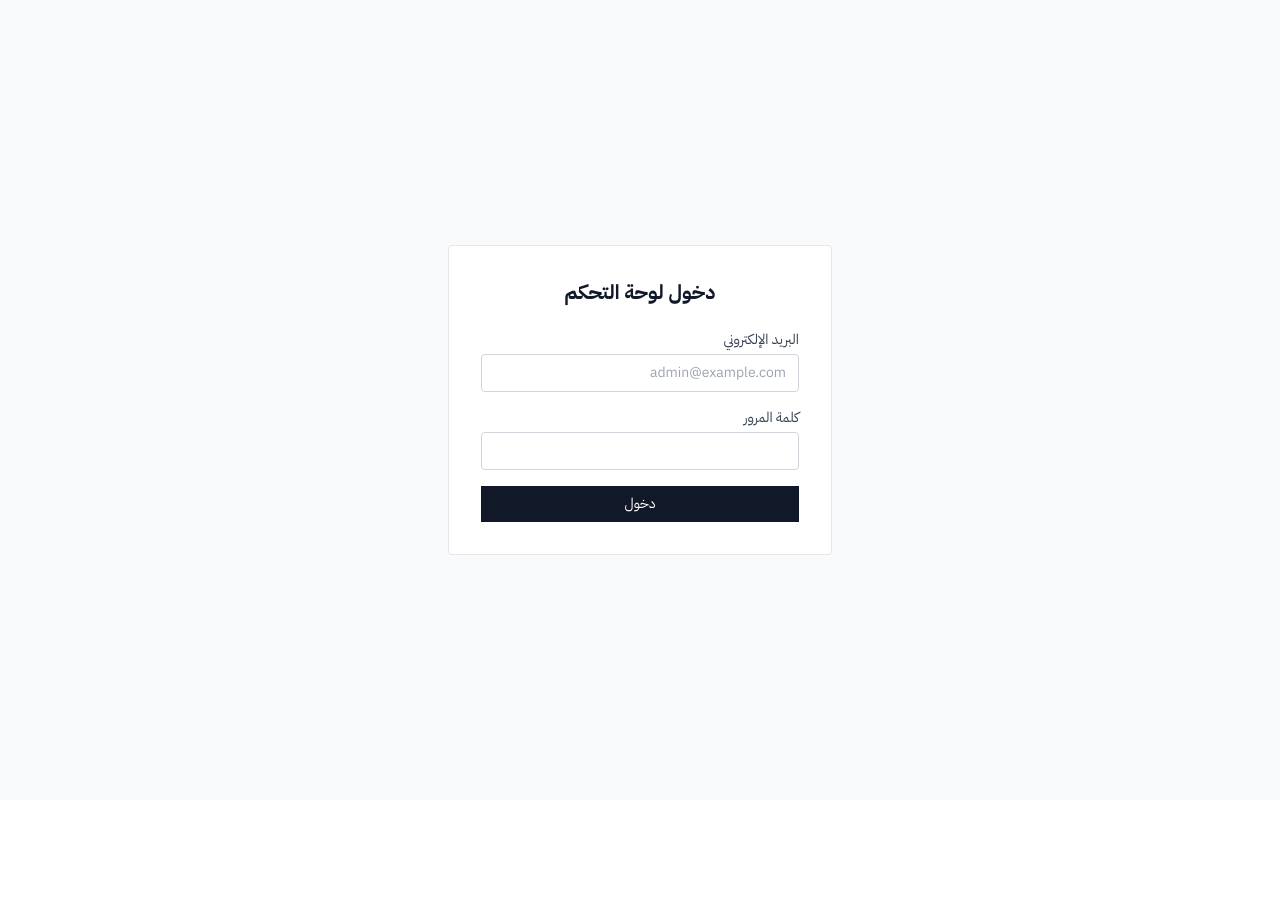
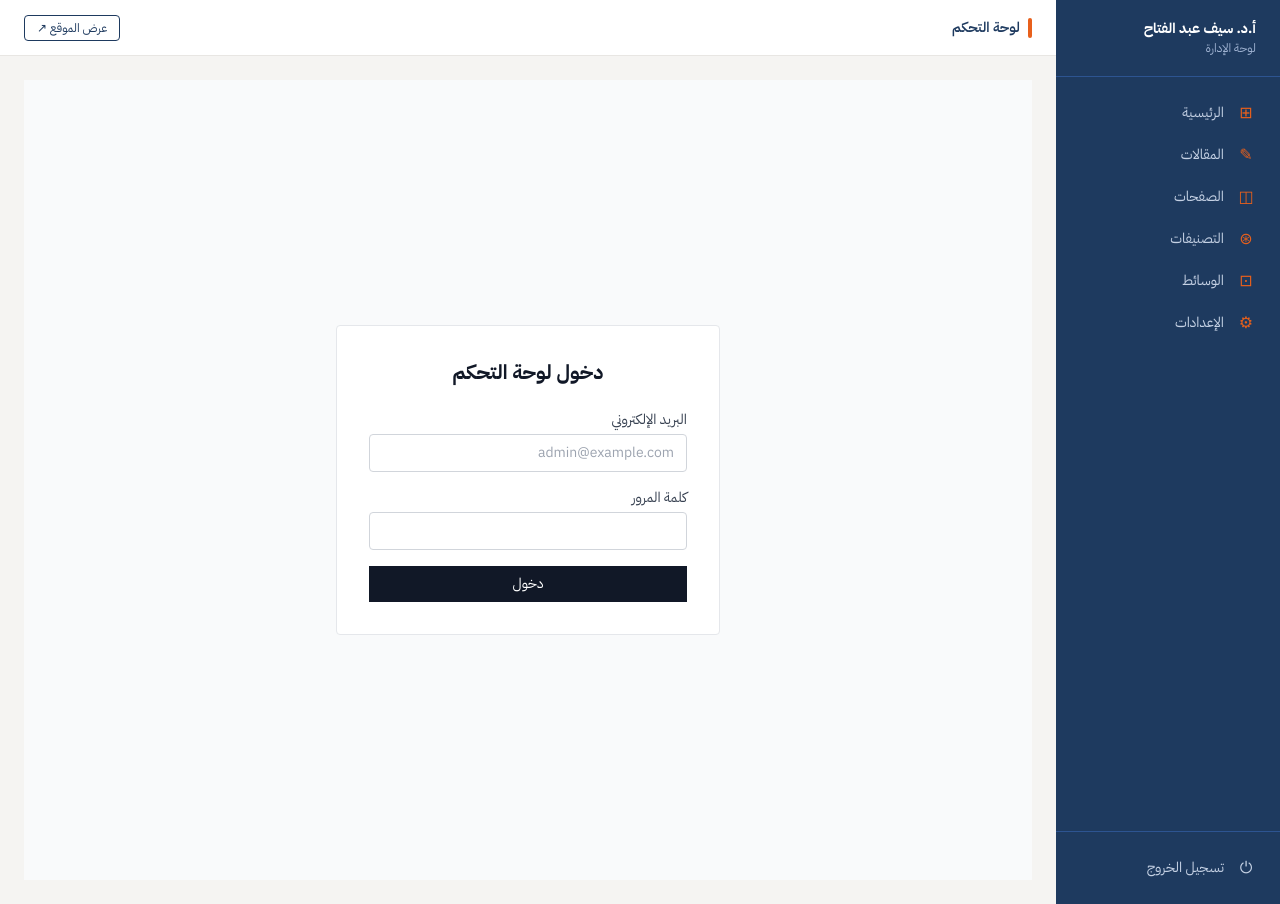
Before and after one commit to igwebmasterweb-oss/saif-abdelfattah-website, a Next.js app: page /admin/login in a window 1280 px wide. Before the commit the page ends 800 px from the top, so only its background shows below. Built offline with nearby package versions, Linux system fonts and the light colour scheme; no server answers.

Commit message:
design: admin layout with Navy sidebar + Orange accents + brand topbar

```diff
--- /dev/null
+++ b/app/admin/layout.tsx
@@ -0,0 +1,96 @@
+import Link from 'next/link';
+import type { ReactNode } from 'react';
+
+export const metadata = {
+ title: { default: 'لوحة التحكم', template: '%s | لوحة التحكم' },
+};
+
+const navItems = [
+ { label: 'الرئيسية', href: '/admin', icon: '⊞' },
+ { label: 'المقالات', href: '/admin/posts', icon: '✎' },
+ { label: 'الصفحات', href: '/admin/pages', icon: '◫' },
+ { label: 'التصنيفات', href: '/admin/categories', icon: '⊛' },
+ { label: 'الوسائط', href: '/admin/media', icon: '⊡' },
+ { label: 'الإعدادات', href: '/admin/settings', icon: '⚙' },
+];
+
+export default function AdminLayout({ children }: { children: ReactNode }) {
+ return (
+ <html lang="ar" dir="rtl">
+ <head>
+ <link rel="preconnect" href="https://fonts.googleapis.com" />
+ <link rel="preconnect" href="https://fonts.gstatic.com" crossOrigin="anonymous" />
+ <link
+ href="https://fonts.googleapis.com/css2?family=IBM+Plex+Sans+Arabic:wght@300;400;500;600;700&family=Inter:wght@400;500;600&display=swap"
+ rel="stylesheet"
+ />
+ </head>
+ <body
+ className="min-h-screen bg-[#f5f4f2]"
+ style={{ fontFamily: "'IBM Plex Sans Arabic', sans-serif" }}
+ >
+ <div className="flex min-h-screen">
+ {/* ===== SIDEBAR ===== */}
+ <aside
+ className="w-56 shrink-0 bg-[#1e3a5f] text-white flex flex-col"
+ style={{ minHeight: '100vh' }}
+ >
+ {/* Brand mark */}
+ <div className="px-6 py-5 border-b border-[#2d5491]">
+ <span className="block text-sm font-bold text-white leading-tight">
+ أ.د. سيف عبد الفتاح
+ </span>
+ <span className="block text-xs text-[#9fb2d1] mt-0.5">لوحة الإدارة</span>
+ </div>
+ {/* Nav */}
+ <nav className="flex-1 px-3 py-4 space-y-0.5">
+ {navItems.map((item) => (
+ <Link
+ key={item.href}
+ href={item.href}
+ className="flex items-center gap-3 px-3 py-2 rounded text-sm text-[#c5d1e4] hover:bg-[#2d5491] hover:text-white transition-colors"
+ >
+ <span className="text-[#e8601c] text-base w-5 text-center">{item.icon}</span>
+ {item.label}
+ </Link>
+ ))}
+ </nav>
+ {/* Logout */}
+ <div className="px-3 py-4 border-t border-[#2d5491]">
+ <form action="/admin/logout" method="POST">
+ <button
+ type="submit"
+ className="w-full flex items-center gap-3 px-3 py-2 rounded text-sm text-[#c5d1e4] hover:bg-red-700 hover:text-white transition-colors"
+ >
+ <span className="text-base w-5 text-center">⏻</span>
+ تسجيل الخروج
+ </button>
+ </form>
+ </div>
+ </aside>
+ {/* ===== MAIN CONTENT ===== */}
+ <div className="flex-1 flex flex-col">
+ {/* Top bar */}
+ <header className="bg-white border-b border-[#e8e6e3] h-14 flex items-center px-6 justify-between sticky top-0 z-40">
+ <div className="flex items-center gap-2">
+ <span className="w-1 h-5 bg-[#e8601c] rounded-full inline-block" />
+ <span className="text-sm font-semibold text-[#1e3a5f]">لوحة التحكم</span>
+ </div>
+ <Link
+ href="/"
+ target="_blank"
+ className="text-xs text-[#1e3a5f] border border-[#1e3a5f] px-3 py-1 rounded hover:bg-[#1e3a5f] hover:text-white transition-colors"
+ >
+ عرض الموقع ↗
+ </Link>
+ </header>
+ {/* Page content */}
+ <main className="flex-1 p-6">
+ {children}
+ </main>
+ </div>
+ </div>
+ </body>
+ </html>
+ );
+}
```
